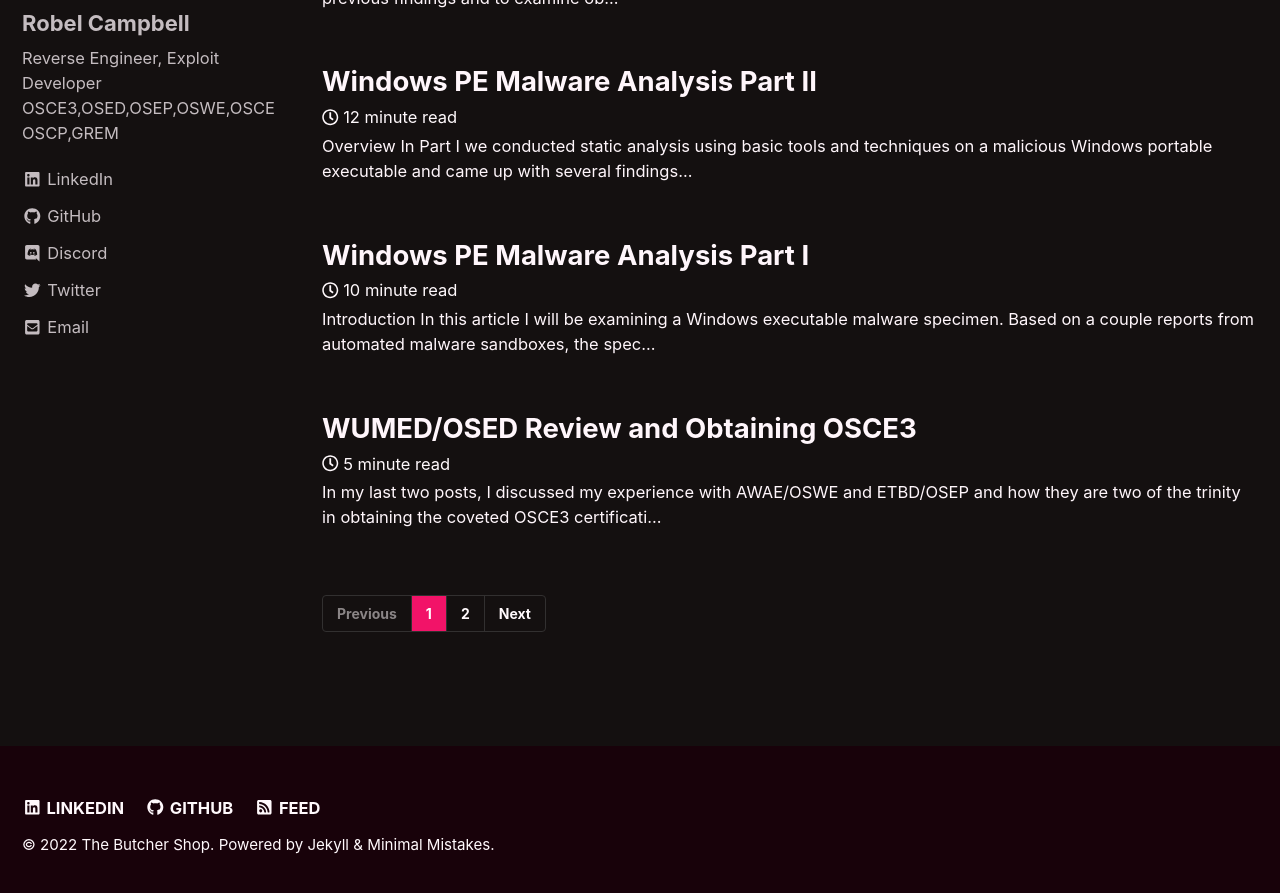
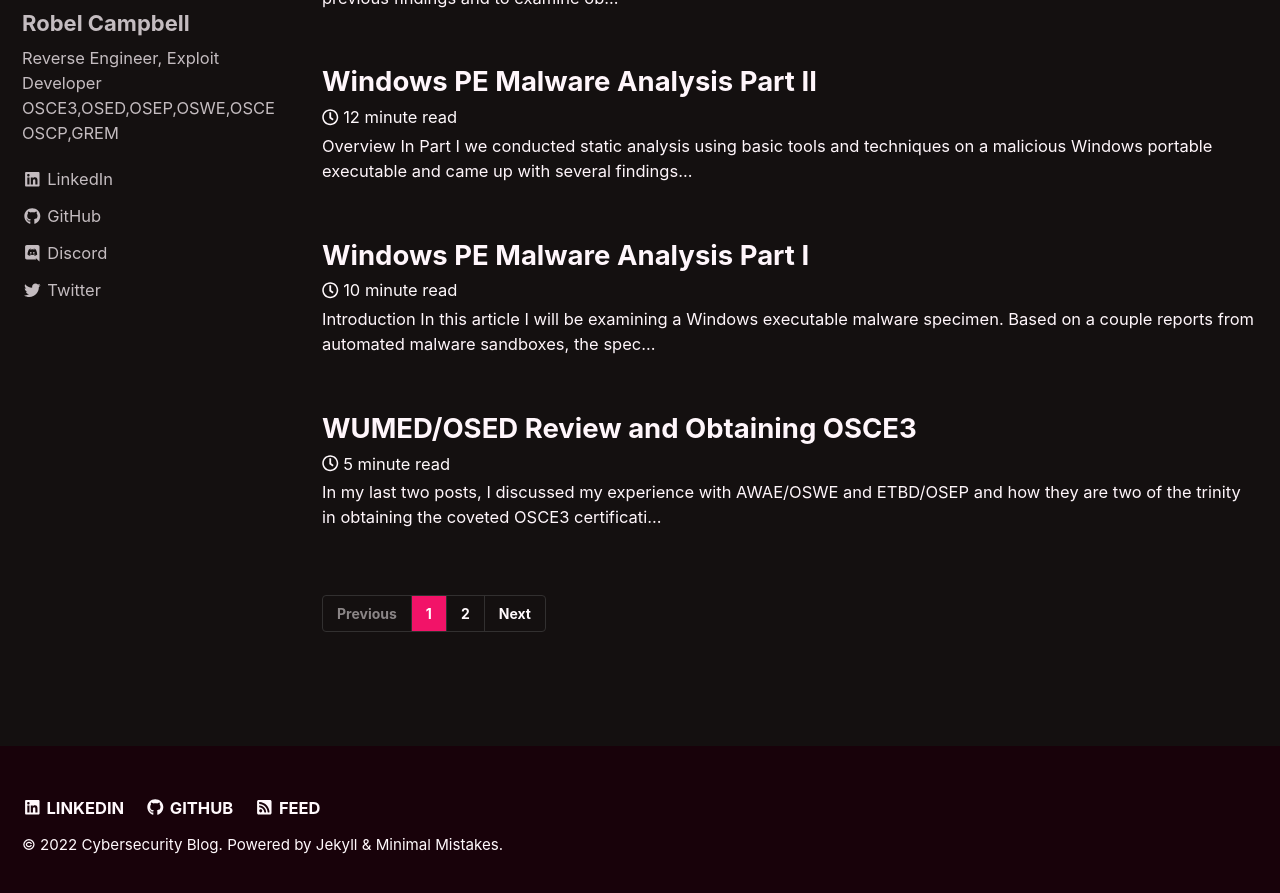
Before and after one commit to x0rb3l/robelcampbell, a Jekyll site: the page built from index.html, in a window 1280 px wide and 900 px high, scrolled down 497 px. Shown: the top 893 px of the window. Built offline with Jekyll 4.4.1, drawn with Linux system fonts in a browser that asks for light colours; cached includes are drawn as plain includes; nearby versions of some CDN libraries; the list of posts is cut into pages by our own code; some of the changed text lies outside the part shown.

Commit message:
updated home page

```diff
--- a/_config.yml
+++ b/_config.yml
@@ -13,7 +13,7 @@
 # you will see them accessed via {{ site.title }}, {{ site.email }}, and so on.
 # You can create any custom variable you would like, and they will be accessible
 # in the templates via {{ site.myvariable }}.
-title: "The Butcher Shop"
+title: "Cybersecurity Blog"
 email:
 description: >- # this means to ignore newlines until "baseurl:"
   Write an awesome description for your new site here. You can edit this
@@ -90,9 +90,6 @@ author:
     - label: "Twitter"
       icon: "fab fa-fw fa-twitter"
       url: "https://twitter.com/RobelCampbell"
-    - label: "Email"
-      icon: "fas fa-fw fa-envelope-square"
-      url: mailto:robel.y.campbell@gmail.com
 
 footer:
   links:
```
